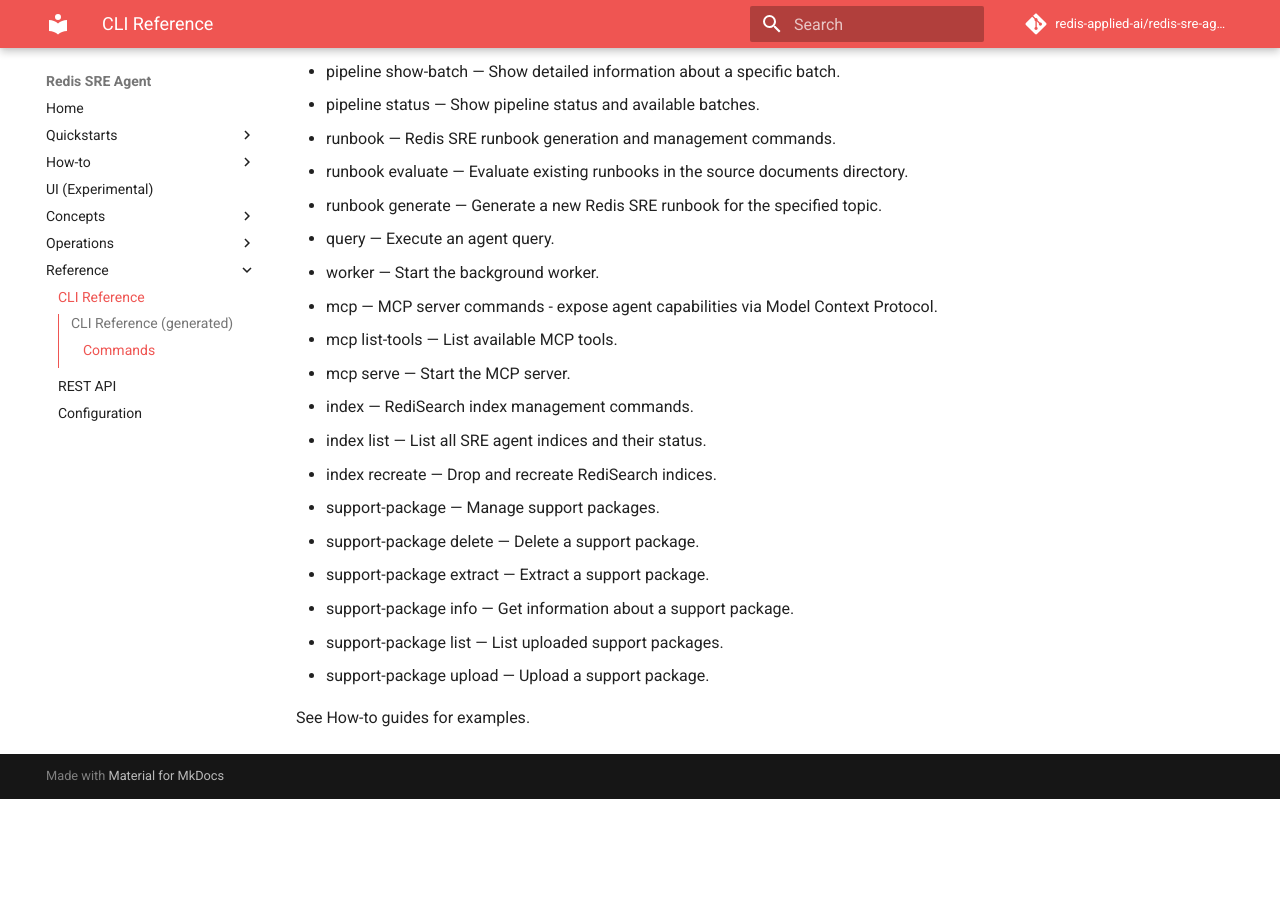
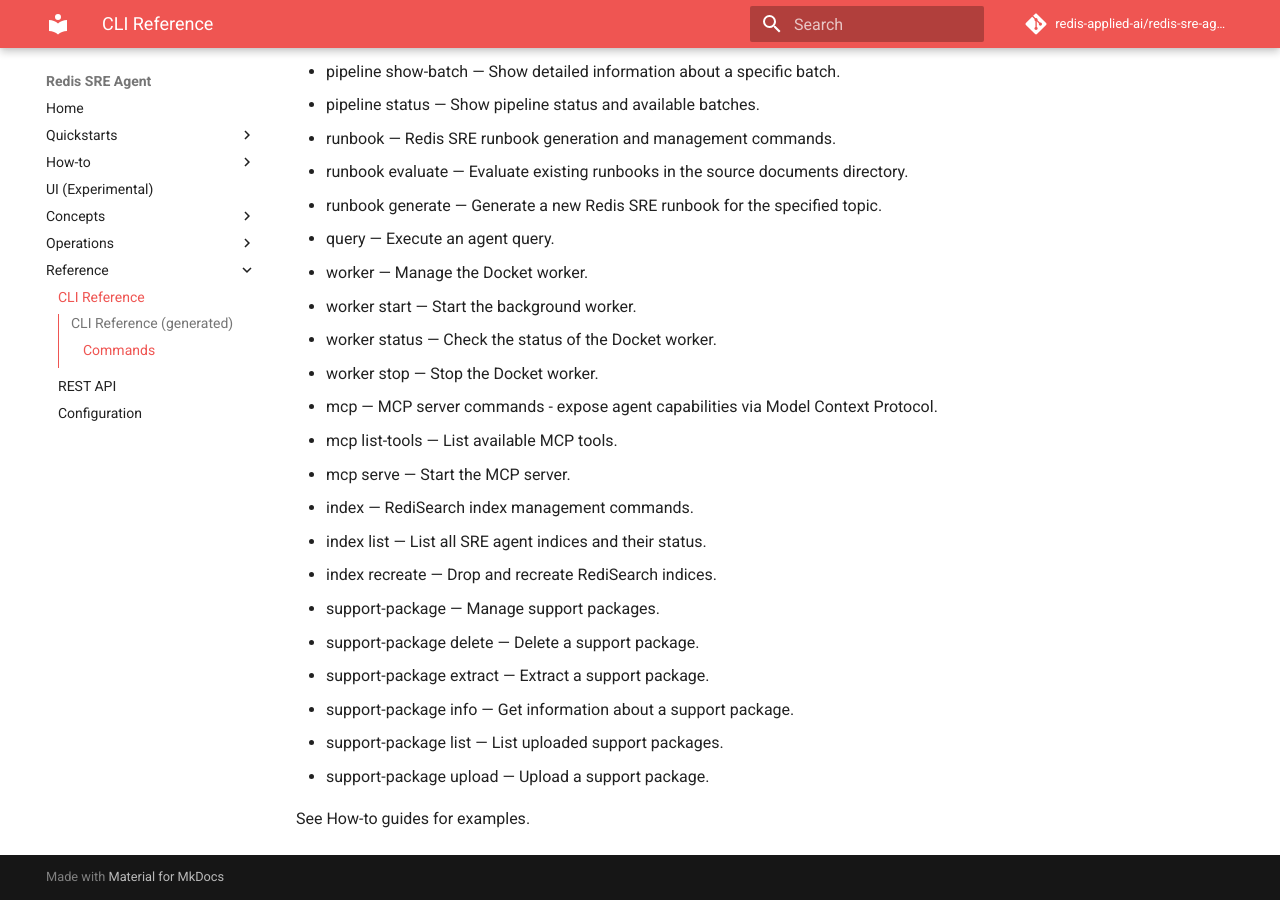
Before and after one commit to redis-applied-ai/redis-sre-agent, an MkDocs documentation site: the page built from docs/reference/cli.md, in a window 1280 px wide and 900 px high, scrolled down 1821 px. Built offline with MkDocs 1.6.1 and Material for MkDocs 9.7.7, drawn with Linux system fonts in a browser that asks for light colours; comment, search, counter and statistics services are not loaded; before the commit the page ends 2620 px from its top, so only the background shows below that.

Commit message:
updates cli reference doc

```diff
--- a/docs/reference/cli.md
+++ b/docs/reference/cli.md
@@ -58,7 +58,10 @@
 - runbook evaluate — Evaluate existing runbooks in the source documents directory.
 - runbook generate — Generate a new Redis SRE runbook for the specified topic.
 - query — Execute an agent query.
-- worker — Start the background worker.
+- worker — Manage the Docket worker.
+- worker start — Start the background worker.
+- worker status — Check the status of the Docket worker.
+- worker stop — Stop the Docket worker.
 - mcp — MCP server commands - expose agent capabilities via Model Context Protocol.
 - mcp list-tools — List available MCP tools.
 - mcp serve — Start the MCP server.
```
